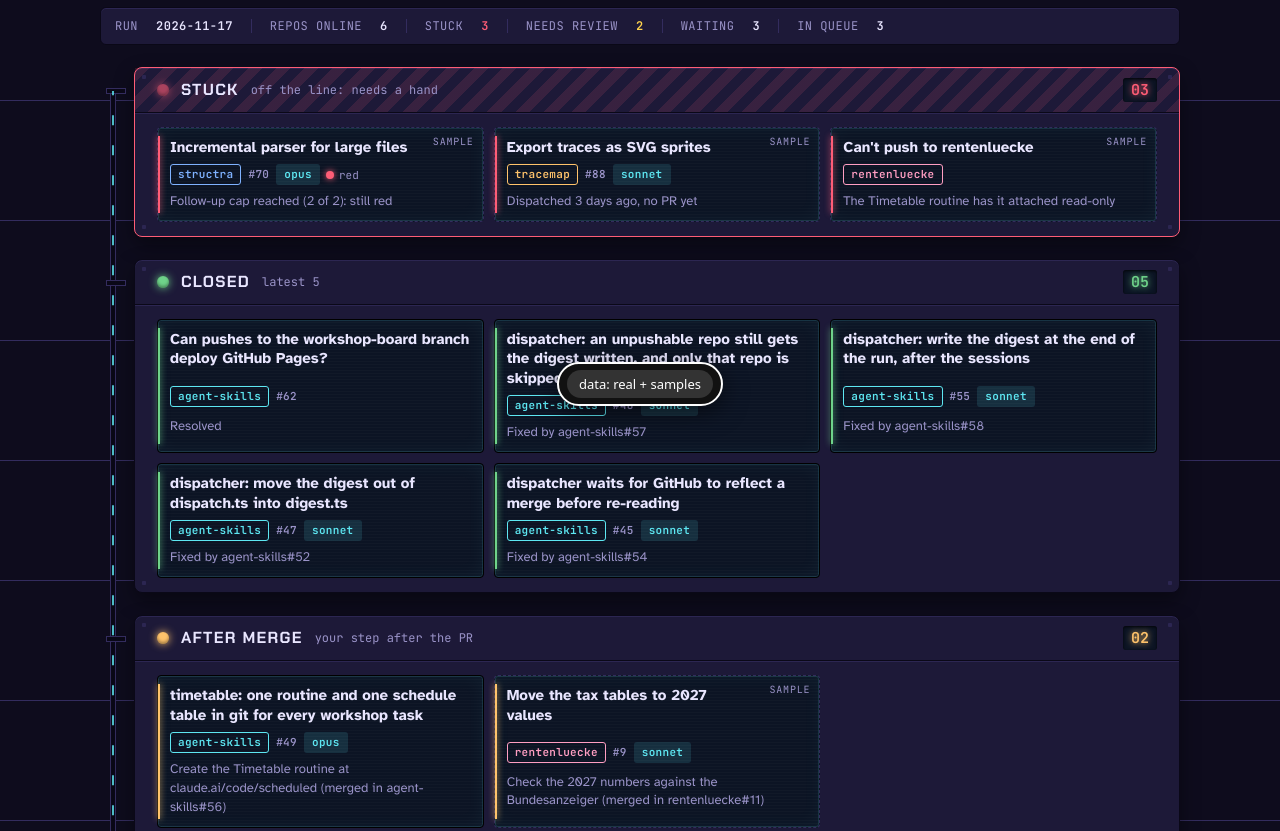
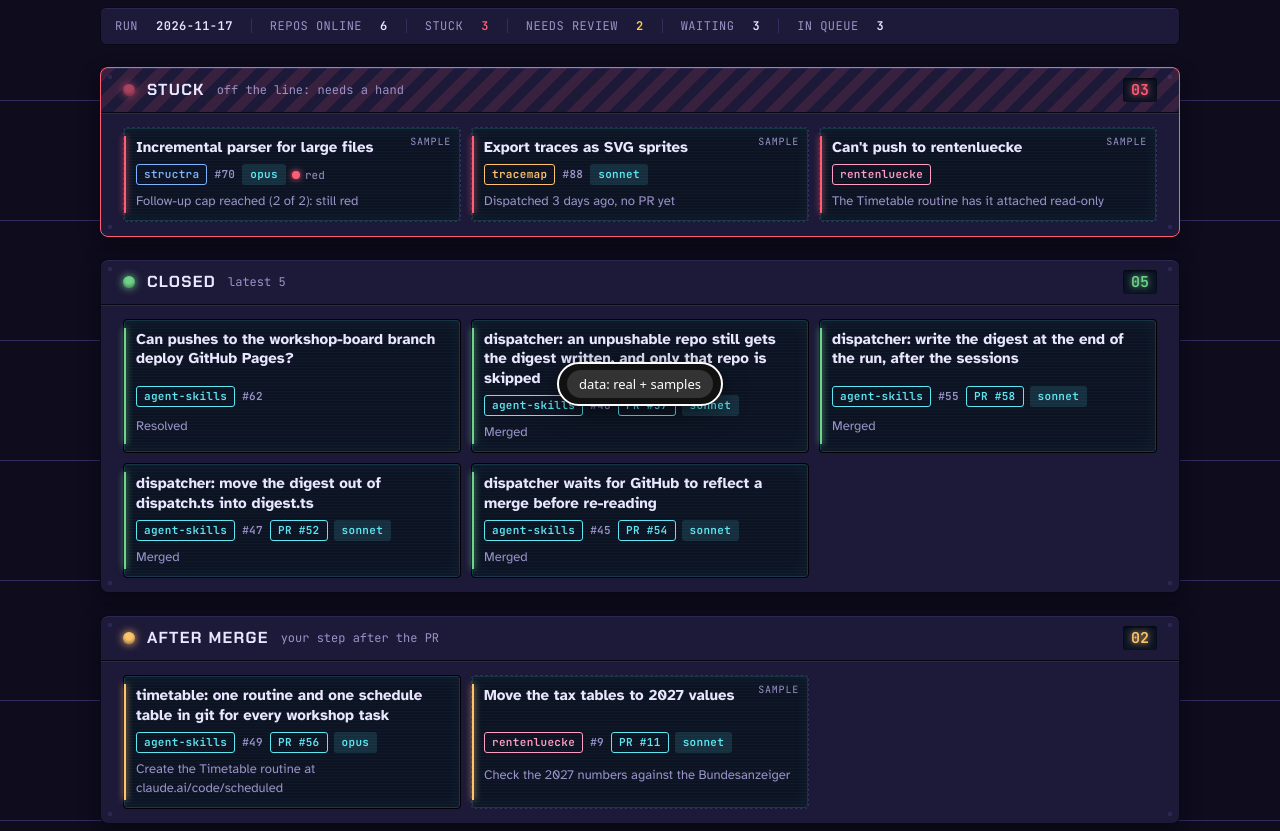
Before and after one commit to realJohnDoe/agent-skills, a website: page skills/dispatcher/prototype-board/index.html in a window 1280 px wide. Shown: the part 380-1211 px from the top of the page. Drawn offline with Linux system fonts and the light colour scheme.

Commit message:
prototype: workshop board without the conduit, PR links on issue cards (throwaway)
Co-Authored-By: Claude Opus 5.5 <noreply@anthropic.com>
Claude-Session: https://claude.ai/code/session_01GMuyv92C23jXMyG9BCaQHp

```diff
--- a/skills/dispatcher/prototype-board/index.html
+++ b/skills/dispatcher/prototype-board/index.html
@@ -6,7 +6,7 @@
   ("Board look and layout, prototyped on real dispatcher data") for the map #61.
   Round 2, after the maintainer's reaction to three variants: the vertical
   layout, the stages in reverse happy-path order (Stuck, Closed, After merge,
-  PR in progress, Queue, Waiting), the UI drawn as the control panel of a
+  PR in progress, Queue, Waiting), no moving rail, a PR link on every issue card with a PR, the UI drawn as the control panel of a
   workshop/farm/spaceship (plants and robots belong in the banner image only),
   dark only, every chip rectangular, and needs-review PRs at the top of their stage.
   Real data: `node skills/dispatcher/scripts/dispatch.ts` dry run of 2026-11-17,
@@ -16,8 +16,8 @@
 <link rel="preconnect" href="https://fonts.googleapis.com">
 <link rel="stylesheet" href="https://fonts.googleapis.com/css2?family=Chakra+Petch:wght@500;600;700&family=Atkinson+Hyperlegible:wght@400;700&family=JetBrains+Mono:wght@400;600&display=swap">
 <style>
-/* Layout: a banner, a cockpit status strip, then one column of console modules joined by a conduit
-   whose light flows upward, from Waiting at the bottom to Closed; Stuck is the alarm module at the top. */
+/* Layout: a banner, a cockpit status strip, then one column of console modules in reverse happy-path
+   order; Stuck is the alarm module at the top. */
 :root {
   --sky-top: #1c1640;
   --sky-low: #5b3a86;
@@ -106,28 +106,14 @@ main { max-width: 1080px; margin: 0 auto; }
 .status b { color: var(--fg); font-weight: 600; }
 .status .sep { width: 1px; height: 14px; background: var(--seam); }
 
-/* ---------- the line: modules joined by a conduit ---------- */
-.line { position: relative; display: grid; gap: 22px; padding-left: 34px; }
-.line::before { /* the conduit */
-  content: ""; position: absolute; left: 10px; top: 24px; bottom: 24px; width: 6px; border-radius: 3px;
-  background: var(--metal-lo); box-shadow: inset 0 0 0 1px var(--seam);
-}
-.line::after { /* light flowing up the conduit, toward Closed */
-  content: ""; position: absolute; left: 12px; top: 24px; bottom: 24px; width: 2px;
-  background: repeating-linear-gradient(0deg, var(--holo) 0 10px, transparent 10px 30px);
-  opacity: .8; animation: flow 1.6s linear infinite;
-}
-@keyframes flow { from { background-position: 0 0; } to { background-position: 0 -30px; } }
+/* ---------- the line of modules ---------- */
+.line { display: grid; gap: 22px; }
 
 .module {
   position: relative; border-radius: 8px; padding: 0 0 14px;
   background: var(--metal);
   border: 1px solid var(--metal-lo);
   box-shadow: inset 0 1px 0 var(--metal-hi), 0 8px 20px #0006;
-}
-.module::before { /* the joint where the conduit plugs in */
-  content: ""; position: absolute; left: -29px; top: 20px; width: 20px; height: 6px;
-  background: var(--metal-lo); box-shadow: inset 0 0 0 1px var(--seam);
 }
 /* rivets in the four corners */
 .module { background-image:
@@ -198,6 +184,8 @@ main { max-width: 1080px; margin: 0 auto; }
 .chip.ref { color: var(--muted); padding-inline: 0; }
 .chip.tier { background: var(--holo-dim); color: var(--holo); }
 .chip.sub { background: var(--metal-hi); color: var(--fg); }
+.chip.prlink { color: var(--holo); border-color: var(--holo); text-decoration: none; }
+.chip.prlink:hover { background: var(--holo-dim); }
 .chip.review { background: var(--warn); color: #241a00; }
 .chip.auto { background: var(--ok); color: #062312; }
 .check { display: inline-flex; align-items: center; gap: 5px; font: 11px var(--f-mono); color: var(--muted); }
@@ -208,7 +196,7 @@ main { max-width: 1080px; margin: 0 auto; }
 .empty::before { content: "◦ "; color: var(--c); }
 
 details.parked {
-  margin-top: 22px; margin-left: 34px; padding: 10px 16px; border-radius: 6px;
+  margin-top: 22px; padding: 10px 16px; border-radius: 6px;
   background: var(--metal); border: 1px dashed var(--seam); color: var(--muted);
 }
 details.parked summary { cursor: pointer; font: 600 13px var(--f-display); letter-spacing: .06em; text-transform: uppercase; }
@@ -217,14 +205,10 @@ details.parked li { margin: 4px 0; }
 details.parked .chip.ref { padding: 0; }
 
 @media (max-width: 560px) {
-  .line { padding-left: 18px; }
-  .line::before { left: 3px; } .line::after { left: 5px; }
-  .module::before { left: -15px; width: 14px; }
   .module-head, .module .stack { padding-inline: 12px; }
   .module .stack { grid-template-columns: 1fr; }
-  details.parked { margin-left: 18px; }
 }
-@media (prefers-reduced-motion: reduce) { .line::after, .m-stuck .led { animation: none; } }
+@media (prefers-reduced-motion: reduce) { .m-stuck .led { animation: none; } }
 
 /* ---------- prototype controls (not part of the design) ---------- */
 .switcher {
@@ -270,22 +254,22 @@ addEventListener("load", bannerDebug);
 // REAL: dispatch.ts dry run, 2026-11-17, repos covered: realJohnDoe/agent-skills.
 const GH = "https://github.com/";
 const REAL = [
-  { stage: "afterMerge", repo: "agent-skills", n: 49, kind: "issue", tier: "opus",
+  { stage: "afterMerge", repo: "agent-skills", n: 49, kind: "issue", tier: "opus", pr: 56,
     title: "timetable: one routine and one schedule table in git for every workshop task",
-    why: "Create the Timetable routine at claude.ai/code/scheduled (merged in agent-skills#56)" },
+    why: "Create the Timetable routine at claude.ai/code/scheduled" },
   { stage: "pr", repo: "agent-skills", n: 60, kind: "pr", check: "green", automerge: true,
     title: "surveys: list labels over REST, create survey labels on a repo's first run",
     why: "Green and quiet: merges on the next run" },
   { stage: "closed", repo: "agent-skills", n: 62, kind: "issue",
     title: "Can pushes to the workshop-board branch deploy GitHub Pages?", why: "Resolved" },
-  { stage: "closed", repo: "agent-skills", n: 48, kind: "issue", tier: "sonnet",
-    title: "dispatcher: an unpushable repo still gets the digest written, and only that repo is skipped", why: "Fixed by agent-skills#57" },
-  { stage: "closed", repo: "agent-skills", n: 55, kind: "issue", tier: "sonnet",
-    title: "dispatcher: write the digest at the end of the run, after the sessions", why: "Fixed by agent-skills#58" },
-  { stage: "closed", repo: "agent-skills", n: 47, kind: "issue", tier: "sonnet",
-    title: "dispatcher: move the digest out of dispatch.ts into digest.ts", why: "Fixed by agent-skills#52" },
-  { stage: "closed", repo: "agent-skills", n: 45, kind: "issue", tier: "sonnet",
-    title: "dispatcher waits for GitHub to reflect a merge before re-reading", why: "Fixed by agent-skills#54" },
+  { stage: "closed", repo: "agent-skills", n: 48, kind: "issue", tier: "sonnet", pr: 57,
+    title: "dispatcher: an unpushable repo still gets the digest written, and only that repo is skipped", why: "Merged" },
+  { stage: "closed", repo: "agent-skills", n: 55, kind: "issue", tier: "sonnet", pr: 58,
+    title: "dispatcher: write the digest at the end of the run, after the sessions", why: "Merged" },
+  { stage: "closed", repo: "agent-skills", n: 47, kind: "issue", tier: "sonnet", pr: 52,
+    title: "dispatcher: move the digest out of dispatch.ts into digest.ts", why: "Merged" },
+  { stage: "closed", repo: "agent-skills", n: 45, kind: "issue", tier: "sonnet", pr: 54,
+    title: "dispatcher waits for GitHub to reflect a merge before re-reading", why: "Merged" },
   { stage: "parked", repo: "agent-skills", n: 66, title: "Slice the board build into tier-labelled issues", why: "no tier label" },
   { stage: "parked", repo: "agent-skills", n: 65, title: "Generate the board banner image", why: "no tier label" },
   { stage: "parked", repo: "agent-skills", n: 64, title: "Shape of board.json and where the site's source lives", why: "no tier label" },
@@ -315,15 +299,15 @@ const SAMPLE = [
     title: "Sync calendars in the background", why: "Red: follow-up 1 of 2 runs today" },
   { stage: "pr", repo: "kenpo-notes", n: 22, kind: "pr", tier: "opus", check: "green",
     title: "Group techniques by belt on the index page", why: "Green and quiet" },
-  { stage: "afterMerge", repo: "rentenluecke", n: 9, kind: "issue", tier: "sonnet",
-    title: "Move the tax tables to 2027 values", why: "Check the 2027 numbers against the Bundesanzeiger (merged in rentenluecke#11)" },
+  { stage: "afterMerge", repo: "rentenluecke", n: 9, kind: "issue", tier: "sonnet", pr: 11,
+    title: "Move the tax tables to 2027 values", why: "Check the 2027 numbers against the Bundesanzeiger" },
   { stage: "stuck", repo: "structra", n: 70, kind: "pr", tier: "opus", check: "red",
     title: "Incremental parser for large files", why: "Follow-up cap reached (2 of 2): still red" },
   { stage: "stuck", repo: "tracemap", n: 88, kind: "issue", tier: "sonnet",
     title: "Export traces as SVG sprites", why: "Dispatched 3 days ago, no PR yet" },
   { stage: "stuck", repo: "rentenluecke", kind: "repo",
     title: "Can't push to rentenluecke", why: "The Timetable routine has it attached read-only" },
-  { stage: "closed", repo: "meridian", n: 37, kind: "issue", tier: "haiku", title: "Fix the off-by-one in the agenda end date", why: "Fixed by meridian#38" },
+  { stage: "closed", repo: "meridian", n: 37, kind: "issue", tier: "haiku", pr: 38, title: "Fix the off-by-one in the agenda end date", why: "Merged" },
   { stage: "parked", repo: "structra", n: 64, title: "Rewrite the CLI in Rust", why: "deferred" },
   { stage: "parked", repo: "meridian", n: 30, tier: "opus", title: "Design the sharing model", why: "plan" },
 ];
@@ -357,6 +341,7 @@ function card(x) {
   const url = x.n ? `${GH}realJohnDoe/${x.repo}/${x.kind === "pr" ? "pull" : "issues"}/${x.n}` : `${GH}realJohnDoe/${x.repo}`;
   const chips = [`<span class="chip repo" style="--repo:${REPO_COLORS[x.repo]}">${esc(x.repo)}</span>`];
   if (x.n) chips.push(`<span class="chip ref">#${x.n}</span>`);
+  if (x.pr) chips.push(`<a class="chip prlink" href="${GH}realJohnDoe/${x.repo}/pull/${x.pr}" target="_blank" rel="noopener">PR #${x.pr}</a>`);
   if (x.tier) chips.push(`<span class="chip tier">${x.tier}</span>`);
   if (x.sub) chips.push(`<span class="chip sub">${esc(x.sub)}</span>`);
   if (needsReview(x)) chips.push(`<span class="chip review">needs review</span>`);
```
